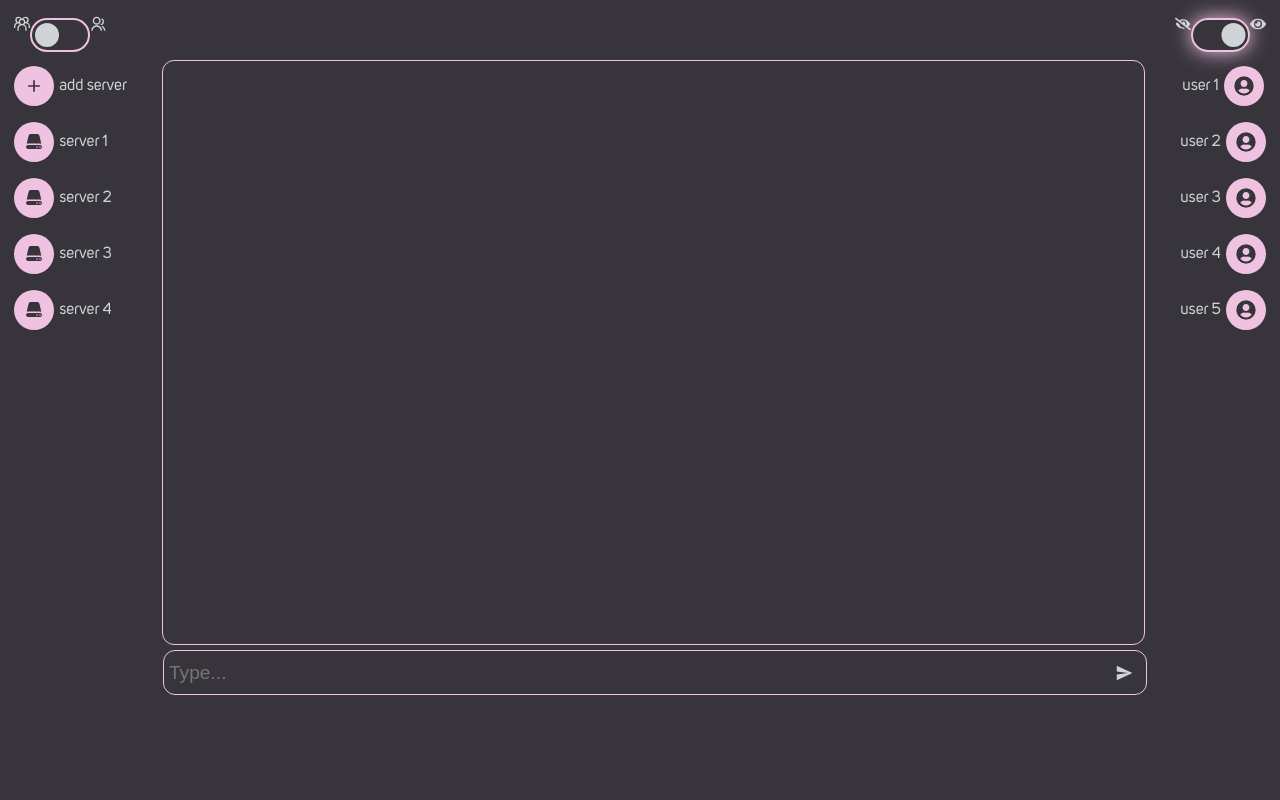
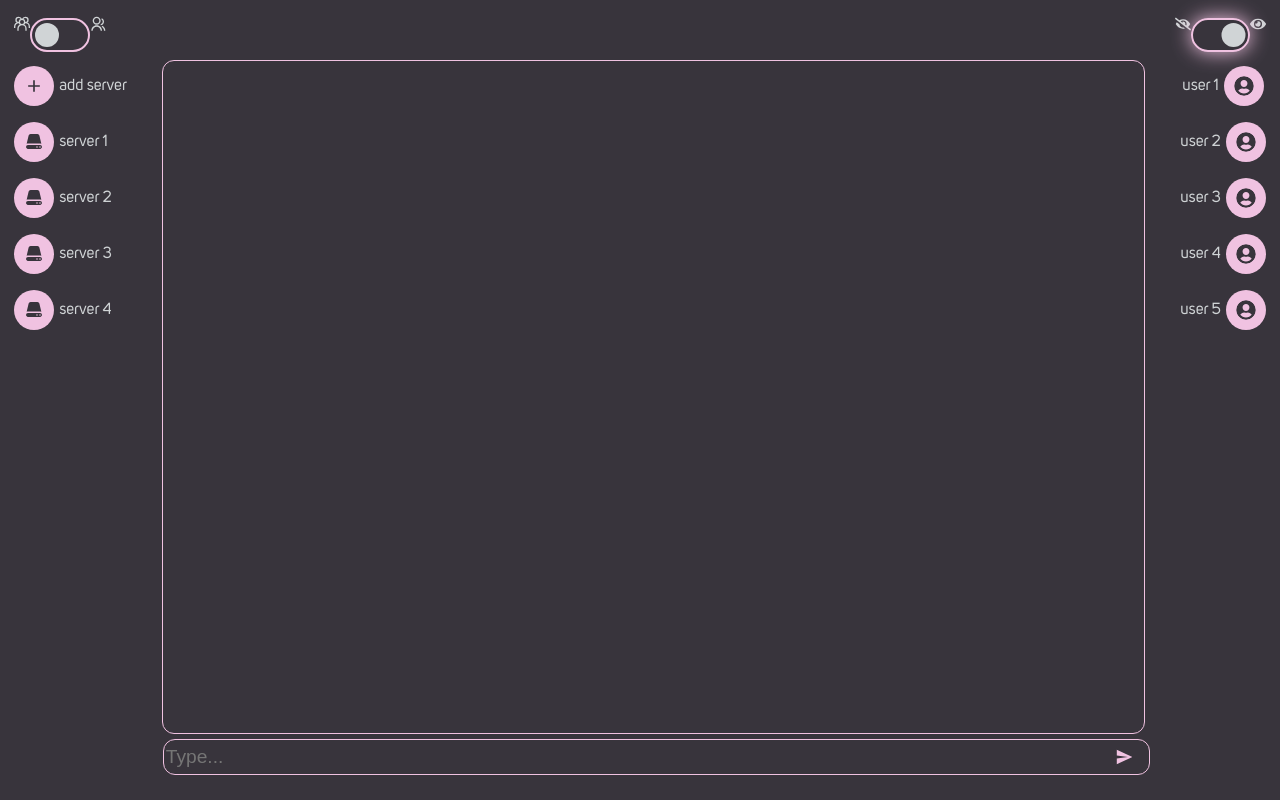
Before and after one commit to t0rbenC0rtes/BeCord-Front, a React (Vite) app: page /app in a window 1280 px wide. Built offline with nearby package versions, Linux system fonts and the light colour scheme.

Commit message:
fixed textInput not being centered

```diff
--- a/src/styles/_chatBox.scss
+++ b/src/styles/_chatBox.scss
@@ -22,10 +22,9 @@
 
 /* Style the text input */
 .textInput {
-  width: 99%;
+  width: 100%;
   height: 2rem;
   font-size: 1.2rem;
-  padding: 0.325rem;
   margin: 0.325rem auto;
   background-color: variables.$darkGrey;
   color: variables.$lightGrey;
@@ -40,6 +39,6 @@
   top: 50%;
   transform: translateY(-50%);
   font-size: 1.2rem;
-  color: variables.$lightGrey;
+  color: variables.$pink;
   cursor: pointer;
 }
--- a/src/styles/_display.scss
+++ b/src/styles/_display.scss
@@ -1,7 +1,7 @@
 .display {
   display: flex;
   width: 100%;
-  height: 80vh;
+  height: 90vh;
   justify-content: space-between;
   gap: 0.625rem;
 }
```
